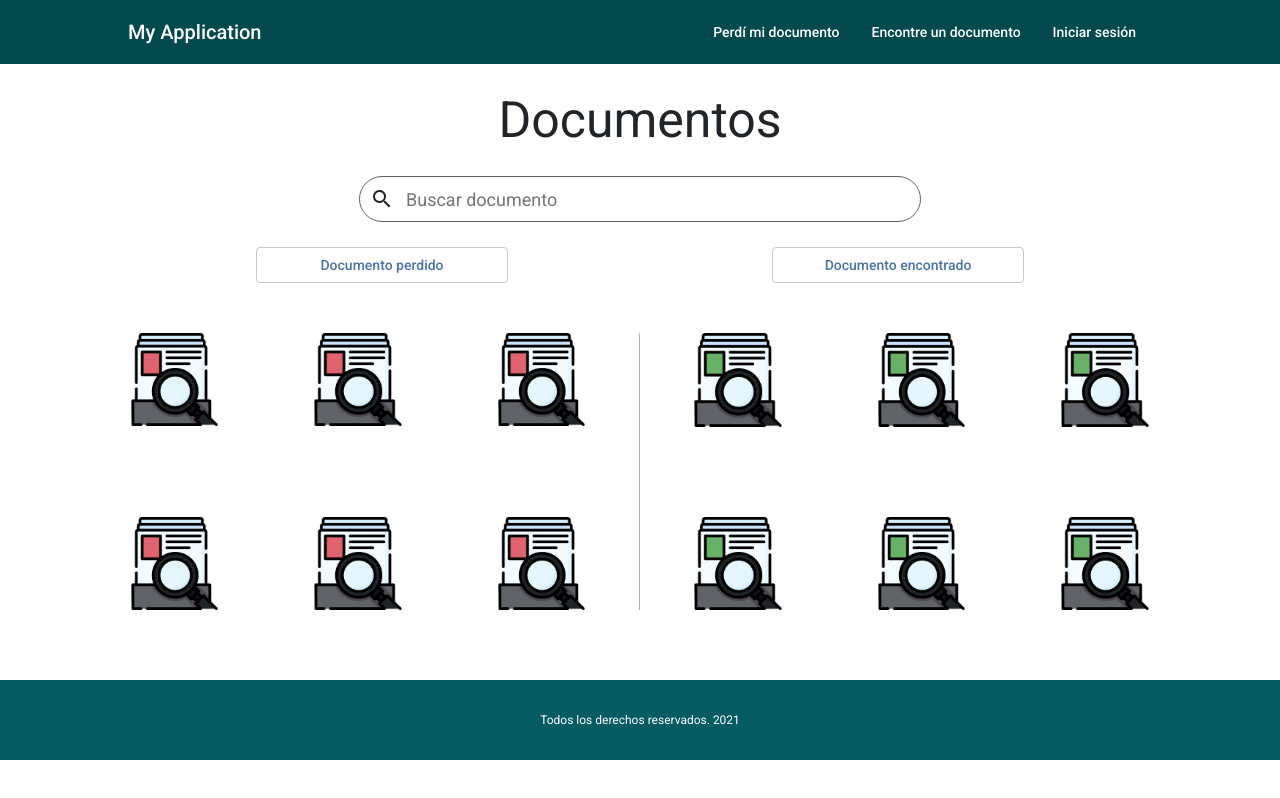
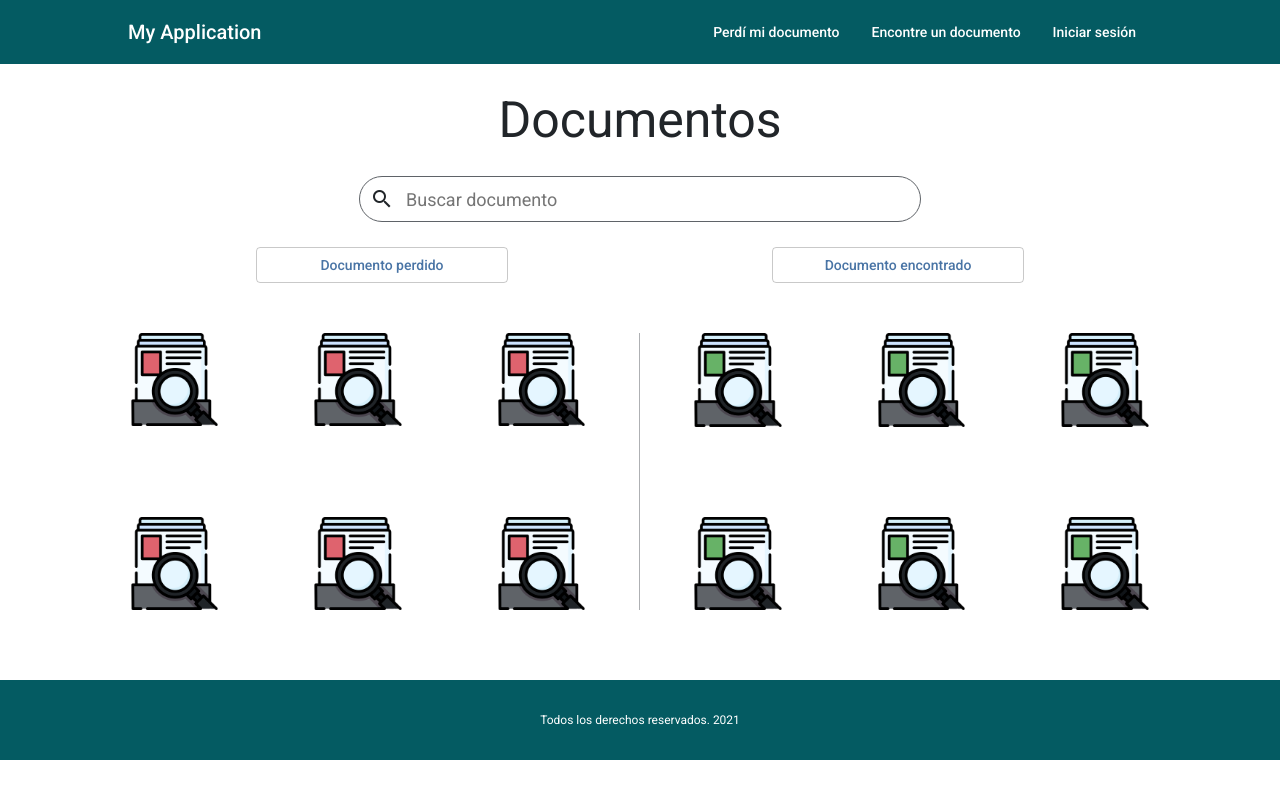
Before and after one commit to Jhonattan25/TrainingProject, an Angular app: page / in a window 1280 px wide. Built offline with nearby package versions, Linux system fonts and the light colour scheme.

Commit message:
Modify the nav color

```diff
--- a/src/app/components/header/header.component.css
+++ b/src/app/components/header/header.component.css
@@ -1,5 +1,5 @@
 .header{
     justify-content: space-between;
     padding: 0 10%;
-    background-color: #03494e;
+    background-color: #045b62;
 }
```
